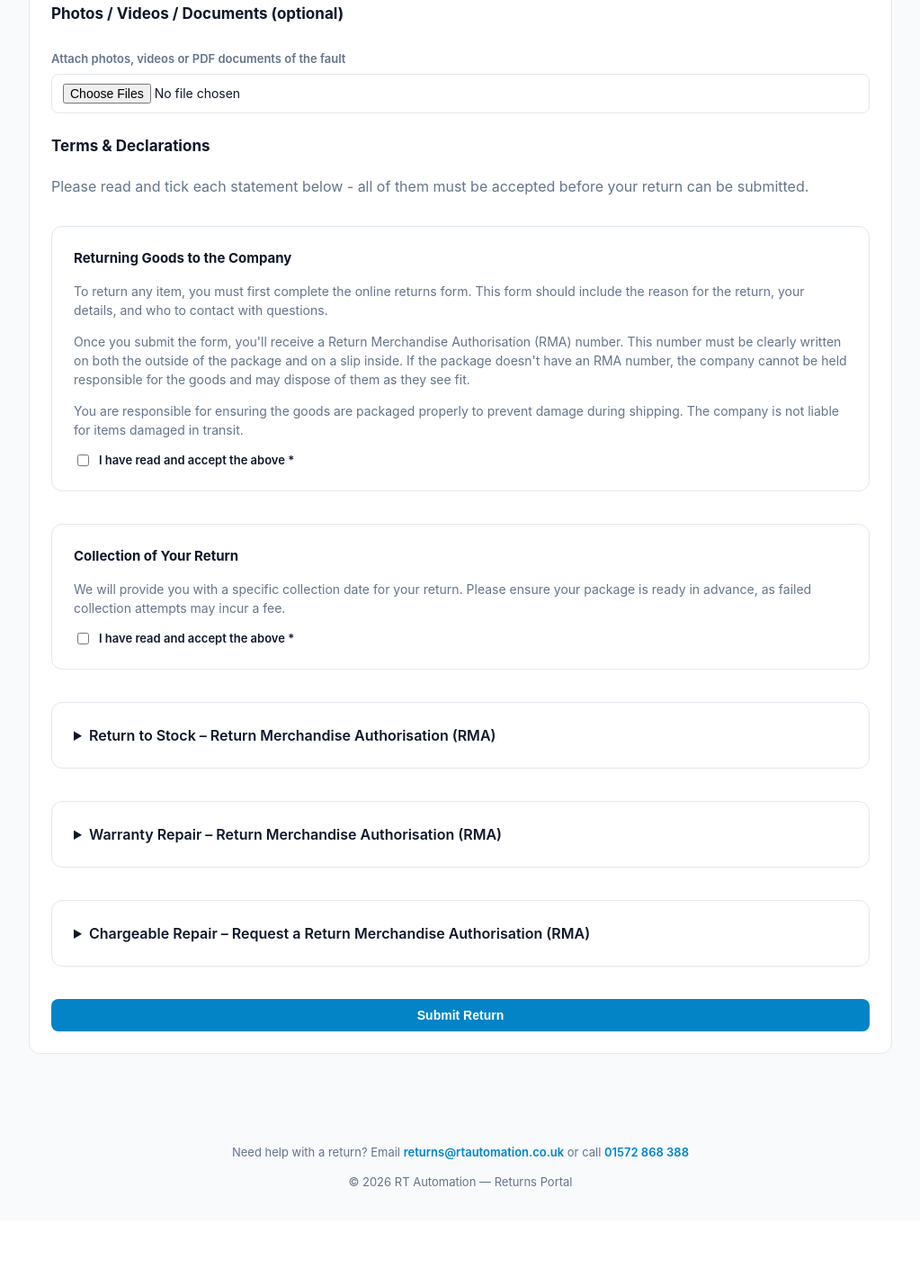
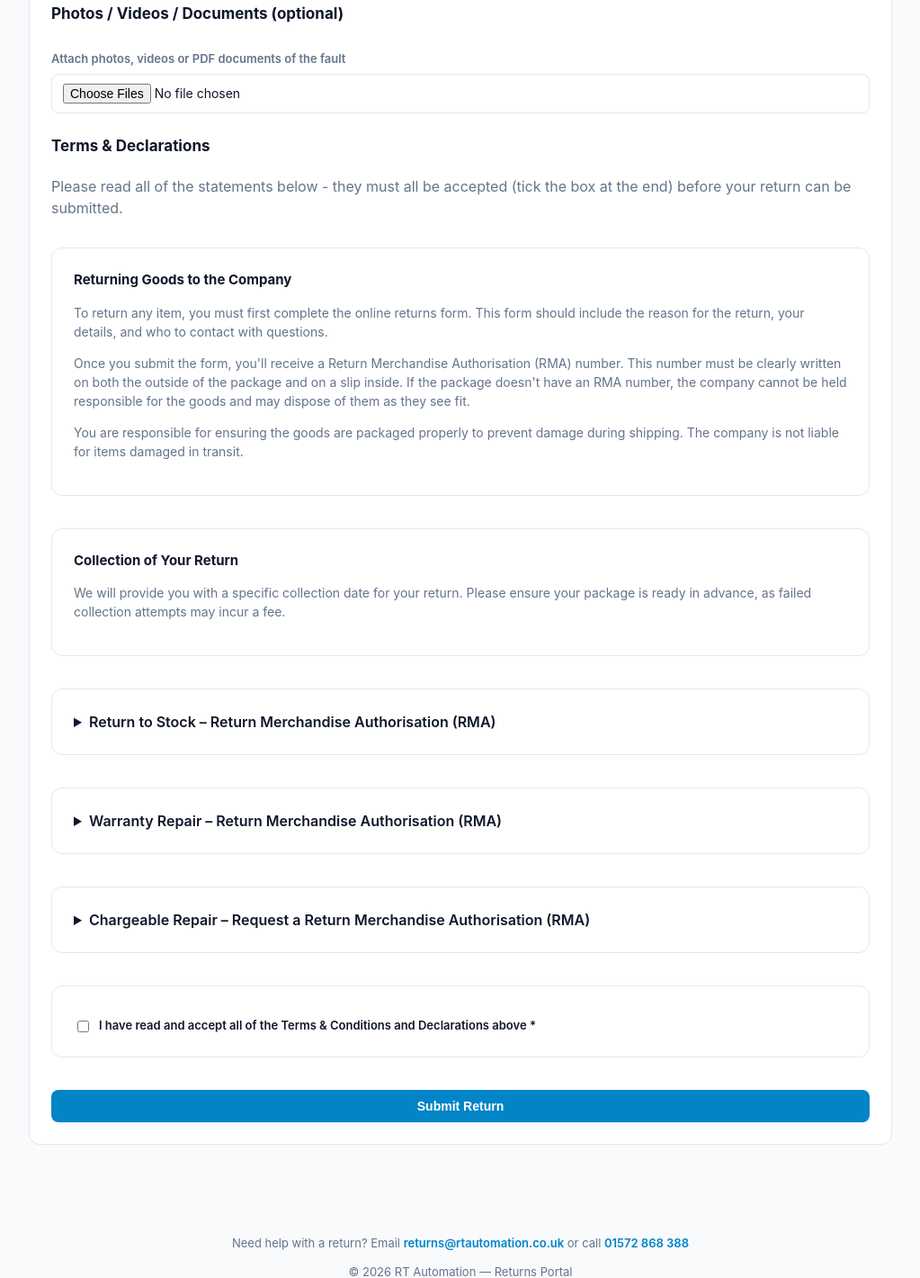
Before and after one commit to markjones728-png/Returns, a Node project: template views/submit.ejs in a window 1280 px wide. Shown: the part 1514-2934 px from the top of the page at 90% size, without its empty margins (128-1151 px from the left). Before the commit the page ends 2832 px from the top, so only its background shows below. Run offline with Node 20 templates, Linux system fonts and the light colour scheme; the template is opened without the code that fills it, so the values that code supplies are empty.

Commit message:
Revise terms and conditions acceptance process
Updated the terms and conditions text for clarity and removed individual acceptance checkboxes for each section. Added a single checkbox for accepting all terms and conditions.

```diff
--- a/views/submit.ejs
+++ b/views/submit.ejs
@@ -90,26 +90,18 @@
   </label>
 
   <h2 class="full section-heading">Terms &amp; Declarations</h2>
-  <p class="full muted" style="margin-top:-8px;">Please read and tick each statement below - all of them must be accepted before your return can be submitted.</p>
+  <p class="full muted" style="margin-top:-8px;">Please read all of the statements below - they must all be accepted (tick the box at the end) before your return can be submitted.</p>
 
   <div class="full terms-block">
     <h3>Returning Goods to the Company</h3>
     <p>To return any item, you must first complete the online returns form. This form should include the reason for the return, your details, and who to contact with questions.</p>
     <p>Once you submit the form, you'll receive a Return Merchandise Authorisation (RMA) number. This number must be clearly written on both the outside of the package and on a slip inside. If the package doesn't have an RMA number, the company cannot be held responsible for the goods and may dispose of them as they see fit.</p>
     <p>You are responsible for ensuring the goods are packaged properly to prevent damage during shipping. The company is not liable for items damaged in transit.</p>
-    <label class="checkbox-label">
-      <input type="checkbox" name="terms_returning_goods" required />
-      I have read and accept the above *
-    </label>
   </div>
 
   <div class="full terms-block">
     <h3>Collection of Your Return</h3>
     <p>We will provide you with a specific collection date for your return. Please ensure your package is ready in advance, as failed collection attempts may incur a fee.</p>
-    <label class="checkbox-label">
-      <input type="checkbox" name="terms_collection_date" required />
-      I have read and accept the above *
-    </label>
   </div>
 
   <details class="full card terms-block">
@@ -134,10 +126,6 @@
       <li>RT Automation Sales Order Number</li>
       <li>RT Automation Invoice Number</li>
     </ol>
-    <label class="checkbox-label">
-      <input type="checkbox" name="terms_return_to_stock" required />
-      I accept the above Terms and Conditions *
-    </label>
   </details>
 
   <details class="full card terms-block">
@@ -149,10 +137,6 @@
       <li>In the event a customer decides to purchase a new replacement, for an item they return as a warranty failure, should the returned item be repairable or found not to have a fault, it will be returned to the Customer in a working condition, rather than a credit being provided for the replacement item.</li>
       <li>If the returned item had been found to fail for a non-warranty fault, including but not limited to wind damage, collision, excessive force, or electrical damage the item will not be repaired under the terms of our warranty. In such instances the customer will be contacted and given the option of chargeable repair, return of the item or scrapping thereof. If a chargeable repair is requested a quote including the parts required and labour cost will be provided and must be accepted in writing prior to any work being carried out.</li>
     </ol>
-    <label class="checkbox-label">
-      <input type="checkbox" name="terms_warranty_repair" required />
-      I accept the above Terms &amp; Conditions *
-    </label>
   </details>
 
   <details class="full card terms-block">
@@ -188,11 +172,14 @@
       <li>You must respond to any quotation and instruct one of the above options (Accept, Return Disassembled, or Scrap) within 30 days of the quote's issue date.</li>
       <li>If no response is received within this 30-day period, we may scrap the item.</li>
     </ol>
+  </details>
+
+  <div class="full terms-block">
     <label class="checkbox-label">
-      <input type="checkbox" name="terms_chargeable_repair" required />
-      I accept the above Terms &amp; Conditions *
+      <input type="checkbox" name="terms_accepted_all" required />
+      I have read and accept all of the Terms &amp; Conditions and Declarations above *
     </label>
-  </details>
+  </div>
 
   <button type="submit" class="btn btn-primary full">Submit Return</button>
 </form>
```
